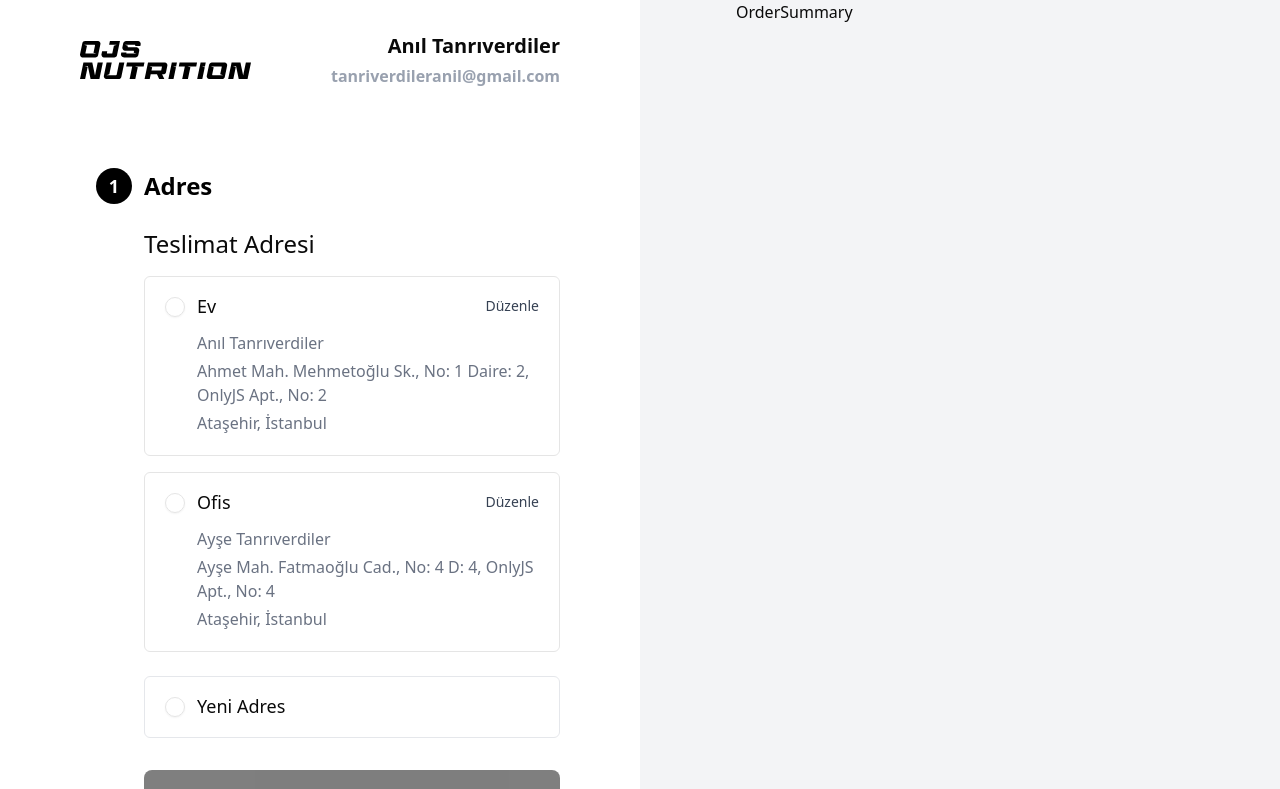
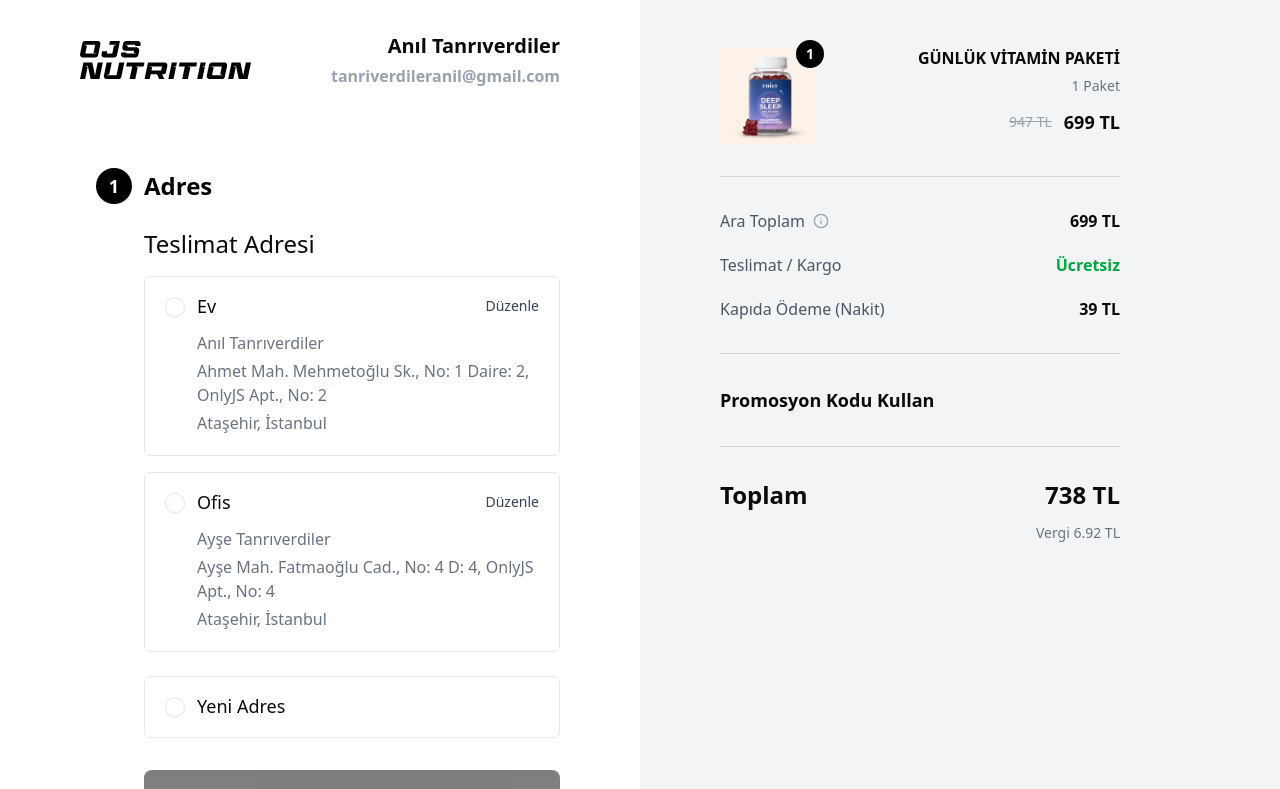
Before and after one commit to aniltanriverdiler/ojs-nutrition-app, a Next.js app in the folder frontend/: page /checkout in a window 1280 px wide. Shown: the top 789 px of the page. Built offline with nearby package versions, Linux system fonts and the light colour scheme.

Commit message:
feat(checkout): implement order summary section in OrderSummary component
Added full order summary UI for the payment page.
Included product list rendering, price breakdown, and responsive layout adjustments.
Ensured design alignment with updated checkout styles.

```diff
--- a/frontend/src/app/checkout/layout.tsx
+++ b/frontend/src/app/checkout/layout.tsx
@@ -1,4 +1,3 @@
-// frontend/src/app/checkout/layout.tsx
 import Link from "next/link";
 import Image from "next/image";
 import React from "react";
@@ -28,13 +27,17 @@ export default function CheckoutLayout({
             </Link>
             <div className="flex flex-col items-end gap-1">
               <p className="text-xl font-bold">Anıl Tanrıverdiler</p>
-              <p className="text-gray-400 font-semibold">tanriverdileranil@gmail.com</p>
+              <p className="text-gray-400 font-semibold">
+                tanriverdileranil@gmail.com
+              </p>
             </div>
           </div>
         </header>
 
         {/* Checkout Content */}
-        <main className="flex-1 py-4 lg:py-8 px-4 sm:px-6 lg:px-20">{children}</main>
+        <main className="flex-1 py-4 lg:py-8 px-4 sm:px-6 lg:px-20">
+          {children}
+        </main>
 
         {/* Minimal Footer - Links only */}
         <footer className="py-4 lg:py-6 px-4 sm:px-6 lg:px-20">
@@ -54,7 +57,7 @@ export default function CheckoutLayout({
 
       {/* Right Side - Gray Area (Half of the page) */}
       <div className="hidden lg:block w-1/2 bg-gray-100">
-        <div className="w-full max-w-md mx-auto">
+        <div className="w-full mx-auto">
           <OrderSummary />
         </div>
       </div>
--- a/frontend/src/features/checkout/_components/OrderSummary.tsx
+++ b/frontend/src/features/checkout/_components/OrderSummary.tsx
@@ -1,9 +1,120 @@
-import React from 'react'
+"use client";
+
+import Image from "next/image";
+import { Info } from "lucide-react";
 
 const OrderSummary = () => {
+  // TODO: Replace with actual cart data from store
+  const cartItems = [
+    {
+      id: "1",
+      name: "GÜNLÜK VİTAMİN PAKETİ",
+      quantity: 1,
+      unit: "Paket",
+      price: 699,
+      originalPrice: 947,
+      image: "/images/deep-sleep.webp",
+    },
+  ];
+
+  const subtotal = cartItems.reduce(
+    (sum, item) => sum + item.price * item.quantity,
+    0
+  );
+  const shippingCost = 0; // free
+  const paymentFee = 39; // Cash on Delivery (Cash)
+  const total = subtotal + shippingCost + paymentFee;
+
+  // Tax calculation (KDV 6.92 TL from the image)
+  const taxAmount = 6.92;
+
   return (
-    <div>OrderSummary</div>
-  )
-}
+    <div className="py-12 px-20 mr-20 mx-auto">
+      {/* Cart Items */}
+      <div className="space-y-6 mb-8">
+        {cartItems.map((item) => (
+          <div key={item.id} className="flex gap-5">
+            <div className="relative shrink-0">
+              <div className="w-24 h-24 bg-gray-100 rounded-md flex items-center justify-center">
+                <Image
+                  src={item.image}
+                  alt={item.name}
+                  width={96}
+                  height={96}
+                  className="object-contain"
+                />
+              </div>
+              {/* Quantity Badge */}
+              <div className="absolute -top-2 -right-2 bg-black text-white rounded-full w-7 h-7 flex items-center justify-center text-sm font-semibold">
+                {item.quantity}
+              </div>
+            </div>
+            <div className="flex-1 min-w-0">
+              <h3 className="font-semibold text-base mb-2 leading-tight text-right">
+                {item.name}
+              </h3>
+              <p className="text-sm text-gray-500 mb-3 text-right">
+                {item.quantity} {item.unit}
+              </p>
+              <div className="flex items-center gap-3 justify-end">
+                {item.originalPrice && (
+                  <span className="text-sm text-gray-400 line-through">
+                    {item.originalPrice} TL
+                  </span>
+                )}
+                <span className="text-lg font-semibold">{item.price} TL</span>
+              </div>
+            </div>
+          </div>
+        ))}
+      </div>
+
+      {/* Divider */}
+      <div className="border-t border-gray-300 my-8"></div>
+
+      {/* Summary Details */}
+      <div className="space-y-5 text-base">
+        <div className="flex justify-between items-center">
+          <div className="flex items-center gap-2">
+            <span className="text-gray-600">Ara Toplam</span>
+            <Info className="w-4 h-4 text-gray-400" />
+          </div>
+          <span className="font-semibold">{subtotal} TL</span>
+        </div>
+
+        <div className="flex justify-between items-center">
+          <span className="text-gray-600">Teslimat / Kargo</span>
+          <span className="font-semibold text-green-600">Ücretsiz</span>
+        </div>
+
+        <div className="flex justify-between items-center">
+          <span className="text-gray-600">Kapıda Ödeme (Nakit)</span>
+          <span className="font-semibold">{paymentFee} TL</span>
+        </div>
+      </div>
+
+      {/* Divider */}
+      <div className="border-t border-gray-300 my-8"></div>
+
+      {/* Promo Code Section */}
+      <div className="mb-8">
+        <h3 className="text-lg font-semibold mb-4">Promosyon Kodu Kullan</h3>
+        {/* TODO: Add promo code input */}
+      </div>
+
+      {/* Divider */}
+      <div className="border-t border-gray-300 my-8"></div>
+
+      {/* Total */}
+      <div className="flex justify-between items-center mb-3">
+        <span className="text-2xl font-bold">Toplam</span>
+        <span className="text-2xl font-bold">{total} TL</span>
+      </div>
+      <div className="text-right text-sm text-gray-500">
+        Vergi {taxAmount} TL
+      </div>
+    </div>
+  );
+};
 
 export default OrderSummary;
```
